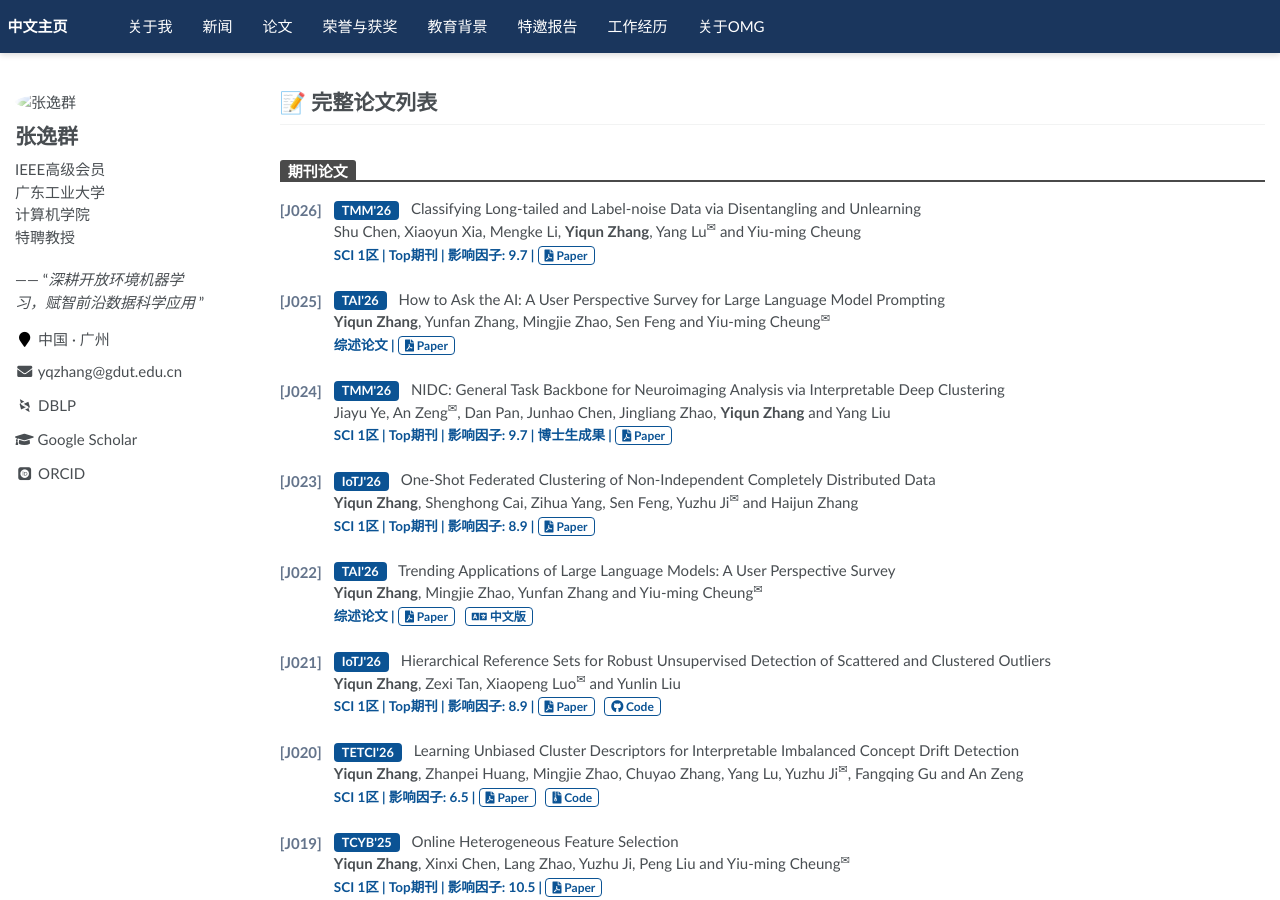
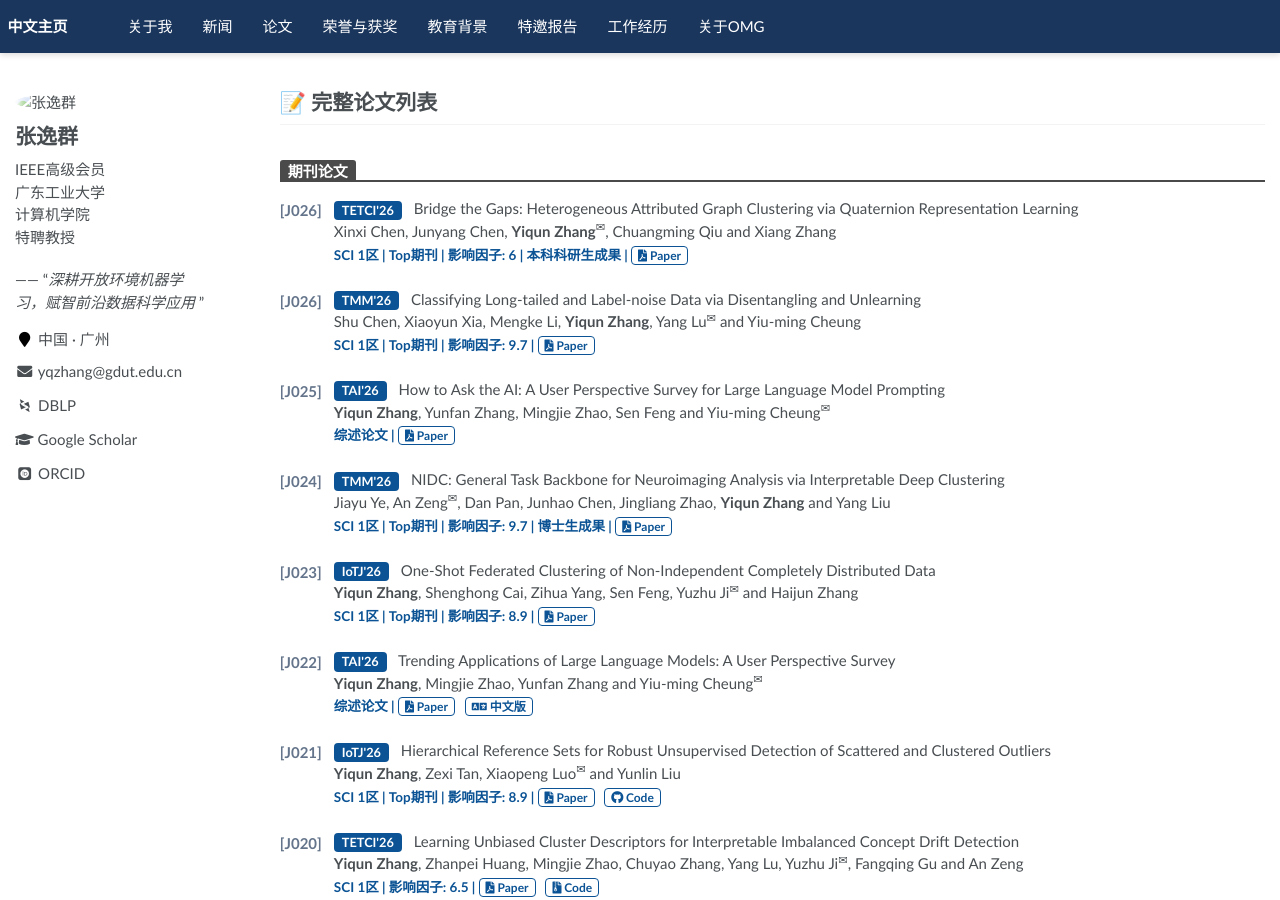
Before and after one commit to yqzhang-Zz/zh-publications, a Jekyll site: the page built from _pages/about.md, in a window 1280 px wide and 900 px high. Built offline with Jekyll 4.4.1, drawn with Linux system fonts in a browser that asks for light colours; some web fonts are replaced; a script that is not in the unit is left out; comment, search, counter and statistics services are not loaded.

Commit message:
Update about.md

```diff
--- a/_pages/about.md
+++ b/_pages/about.md
@@ -24,6 +24,16 @@ redirect_from:
 <div style="display: flex; align-items: flex-end; margin-top: 35px; margin-bottom: 15px;">
   <h3 style="background-color: #4a4a4a; color: #ffffff; padding: 2px 8px; margin: 0; font-size: 1em; font-weight: 600; border-radius: 3px 3px 0 0; line-height: 1.2;">期刊论文</h3>
   <div style="flex-grow: 1; height: 2px; background-color: #4a4a4a;"></div>
+</div>
+
+<!-- J027 TETCI 2026 Bridge the Gaps Xinxi Chen -->
+<div style="display: flex; margin-bottom: 1.5em; text-align: left;">
+  <div style="flex: 0 0 3.6em; color: #64748b; font-weight: bold; font-size: 1em; padding-top: 2px;">[J026]</div>
+  <div style="flex: 1;">
+    <span style="display: inline-block; background-color: #0b5394; color: #ffffff; padding: 2px 8px; border-radius: 4px; font-weight: bold; font-size: 0.85em; margin-right: 8px; vertical-align: middle; line-height: 1.2;">TETCI'26</span> Bridge the Gaps: Heterogeneous Attributed Graph Clustering via Quaternion Representation Learning<br>
+    Xinxi Chen, Junyang Chen, <strong>Yiqun Zhang</strong><sup>&#x2709;</sup>, Chuangming Qiu and Xiang Zhang<br>
+    <span style="color: #0b5394; font-size: 0.9em; font-weight: bold;">SCI 1区 | Top期刊 | 影响因子: 6 | 本科科研生成果 | </span><a href="#" target="_blank" style="color: #0b5394; border: 1px solid #0b5394; border-radius: 4px; padding: 1px 6px; text-decoration: none; font-weight: bold; font-size: 0.8em; white-space: nowrap;"><i class="fas fa-file-pdf"></i> Paper</a>
+  </div>
 </div>
 
 <!-- J026 TMM 2026 Unlearning Shu Chen -->
```
